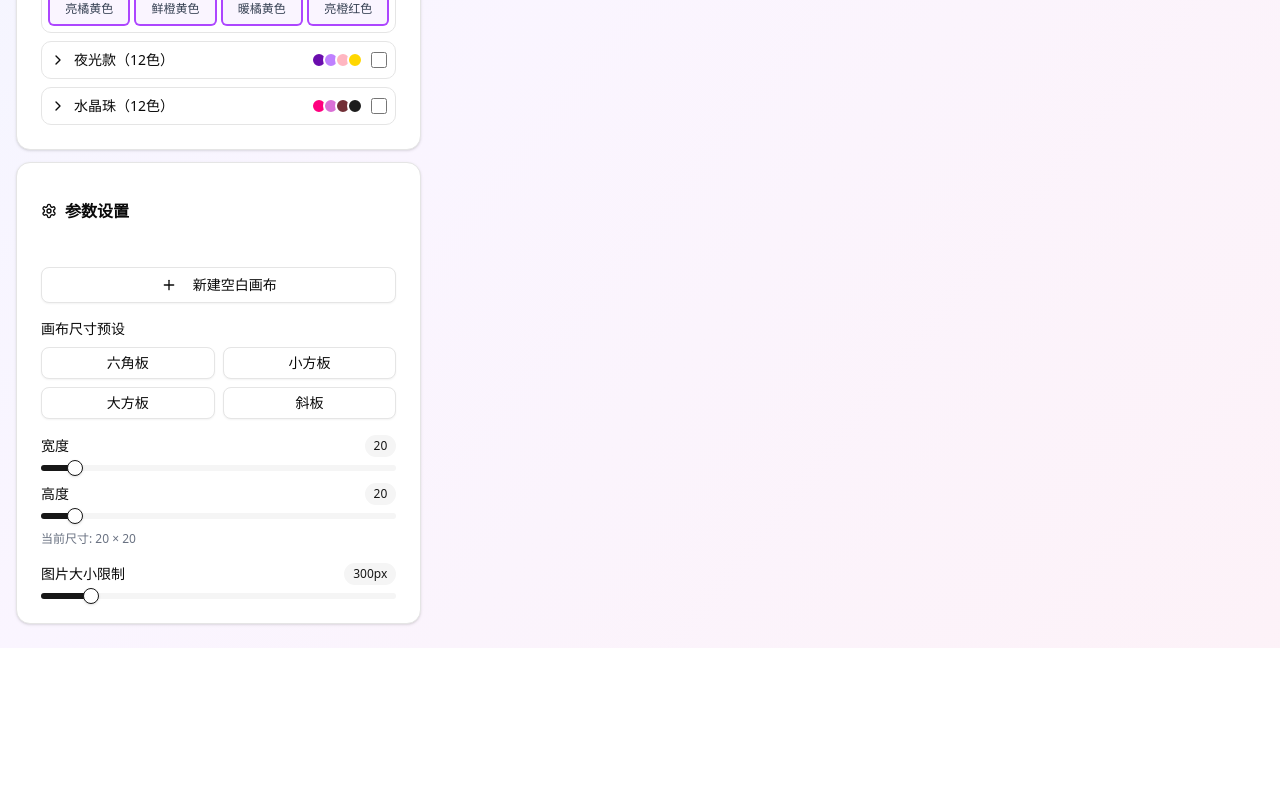
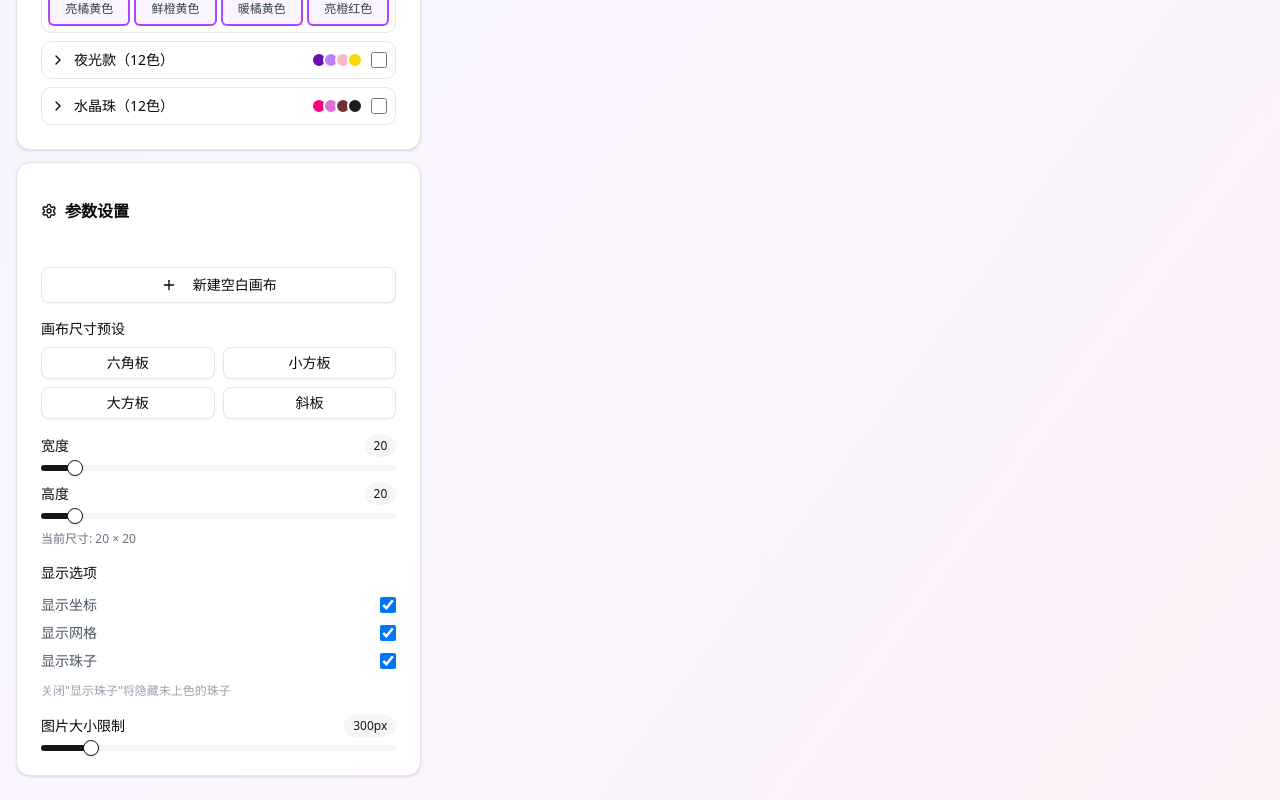
Before and after one commit to xigua-make/shuiwumozhu, a Next.js app: page / in a window 1280 px wide. Shown: the part 935-1735 px from the top of the page. Before the commit the page ends 1583 px from the top, so only its background shows below. Built offline with nearby package versions, Linux system fonts and the light colour scheme.

Commit message:
feat: 完成界面交互优化，包括颜色选择器放大、拖拽模式、空白画布预设、行列标签改进、显示选项开关

```diff
--- a/src/app/page.tsx
+++ b/src/app/page.tsx
@@ -46,6 +46,8 @@ export default function BeadGenerator() {
   const [maxImageSize, setMaxImageSize] = useState(300);
   const [showGrid, setShowGrid] = useState(true);
   const [showLabels, setShowLabels] = useState(true);
+  const [showCoordinates, setShowCoordinates] = useState(true);
+  const [showBackgroundBeads, setShowBackgroundBeads] = useState(true);
   const [isFileDragging, setIsFileDragging] = useState(false);
   const [copiedText, setCopiedText] = useState<string | null>(null);
 
@@ -425,7 +427,7 @@ export default function BeadGenerator() {
     const { beads, width, height } = processedResult;
     const beadSize = 18 * canvasZoom;
 
-    const padding = showLabels ? 45 : 15;
+    const padding = showCoordinates ? 45 : 15;
 
     // 对于六角板和斜板，宽度取最大值
     let canvasWidth = width;
@@ -473,35 +475,32 @@ export default function BeadGenerator() {
       }
     }
 
-    // 绘制标签
-    if (showLabels) {
-      ctx.fillStyle = '#999999';
+    // 绘制坐标标签（每行每列都显示）
+    if (showCoordinates) {
+      ctx.fillStyle = '#666666';
       ctx.font = `${11 * canvasZoom}px Arial`;
       ctx.textAlign = 'center';
       ctx.textBaseline = 'middle';
 
       if (canvasType === 'hexagon') {
-        // 六角板标签 - 只显示行号
+        // 六角板标签 - 显示行号
         for (let y = 0; y < height; y++) {
-          if (y % 2 === 0 || y === height - 1) {
-            ctx.fillText((y + 1).toString(), padding - 18 * canvasZoom, padding + y * beadSize + beadSize / 2);
-          }
+          ctx.fillText((y + 1).toString(), padding - 18 * canvasZoom, padding + y * beadSize + beadSize / 2);
         }
       } else {
-        // 矩形和斜板标签
+        // 矩形和斜板标签 - 每行每列都显示
         for (let x = 0; x < width; x++) {
-          if (x % 5 === 0 || x === width - 1) {
-            ctx.fillText((x + 1).toString(), padding + x * beadSize + beadSize / 2, padding - 18 * canvasZoom);
-          }
+          ctx.fillText((x + 1).toString(), padding + x * beadSize + beadSize / 2, padding - 18 * canvasZoom);
         }
 
         for (let y = 0; y < height; y++) {
-          if (y % 5 === 0 || y === height - 1) {
-            ctx.fillText((y + 1).toString(), padding - 18 * canvasZoom, padding + y * beadSize + beadSize / 2);
-          }
+          ctx.fillText((y + 1).toString(), padding - 18 * canvasZoom, padding + y * beadSize + beadSize / 2);
         }
       }
     }
+
+    // 获取奶白色（背景珠子颜色）
+    const defaultColor = ALL_COLORS.find(c => c.name === '奶白色') || ALL_COLORS[0];
 
     // 绘制圆形珠子
     for (let y = 0; y < height; y++) {
@@ -520,6 +519,12 @@ export default function BeadGenerator() {
 
       for (let x = 0; x < rowWidth; x++) {
         const bead = row[x];
+
+        // 如果不显示背景珠子，且是奶白色，则跳过
+        if (!showBackgroundBeads && bead.color.id === defaultColor.id) {
+          continue;
+        }
+
         const cx = padding + (offsetX + x) * beadSize + beadSize / 2;
         const cy = padding + y * beadSize + beadSize / 2;
         const radius = (beadSize / 2) - 1.5 * canvasZoom;
@@ -550,7 +555,7 @@ export default function BeadGenerator() {
         }
       }
     }
-  }, [processedResult, canvasZoom, showGrid, showLabels, canvasType]);
+  }, [processedResult, canvasZoom, showGrid, showCoordinates, showBackgroundBeads, canvasType]);
 
   // Canvas 交互 - 拖拽/画笔/橡皮擦/替换
   const handleCanvasMouseDown = (e: React.MouseEvent<HTMLCanvasElement>) => {
@@ -1056,6 +1061,41 @@ export default function BeadGenerator() {
                       <p className="text-sm text-blue-700">斜板: {gridWidth}×{gridHeight} = {gridWidth * gridHeight}颗珠子（交错排列）</p>
                     </div>
                   )}
+
+                  {/* 显示选项 */}
+                  <div className="space-y-3">
+                    <Label className="text-sm">显示选项</Label>
+                    <div className="flex flex-col gap-2">
+                      <div className="flex items-center justify-between">
+                        <span className="text-sm text-gray-600">显示坐标</span>
+                        <input
+                          type="checkbox"
+                          checked={showCoordinates}
+                          onChange={(e) => setShowCoordinates(e.target.checked)}
+                          className="w-4 h-4"
+                        />
+                      </div>
+                      <div className="flex items-center justify-between">
+                        <span className="text-sm text-gray-600">显示网格</span>
+                        <input
+                          type="checkbox"
+                          checked={showGrid}
+                          onChange={(e) => setShowGrid(e.target.checked)}
+                          className="w-4 h-4"
+                        />
+                      </div>
+                      <div className="flex items-center justify-between">
+                        <span className="text-sm text-gray-600">显示珠子</span>
+                        <input
+                          type="checkbox"
+                          checked={showBackgroundBeads}
+                          onChange={(e) => setShowBackgroundBeads(e.target.checked)}
+                          className="w-4 h-4"
+                        />
+                      </div>
+                    </div>
+                    <p className="text-xs text-gray-400">关闭"显示珠子"将隐藏未上色的珠子</p>
+                  </div>
 
                   <div className="space-y-2">
                     <div className="flex justify-between items-center">
```
Also changed, not shown: assets/image.png.
